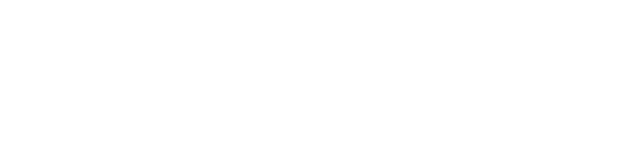
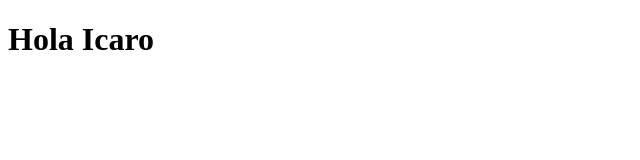
Before and after one commit to Jucepos/repo1, a plain HTML site: page index.html in a window 1280 px wide. Shown: the whole page, without its empty margins (0-640 px from the left). Drawn offline with Linux system fonts and the light colour scheme.

Commit message:
h1 has been added

```diff
--- a/index.html
+++ b/index.html
@@ -4,7 +4,9 @@
     <meta charset="UTF-8" />
     <meta http-equiv="X-UA-Compatible" content="IE=edge" />
     <meta name="viewport" content="width=device-width, initial-scale=1.0" />
-    <title>Document</title>
+    <title>Julio</title>
   </head>
-  <body></body>
+  <body>
+    <h1>Hola Icaro</h1>
+  </body>
 </html>
```
Also changed, not shown: estilos/index.html (+1 -0 lines).
